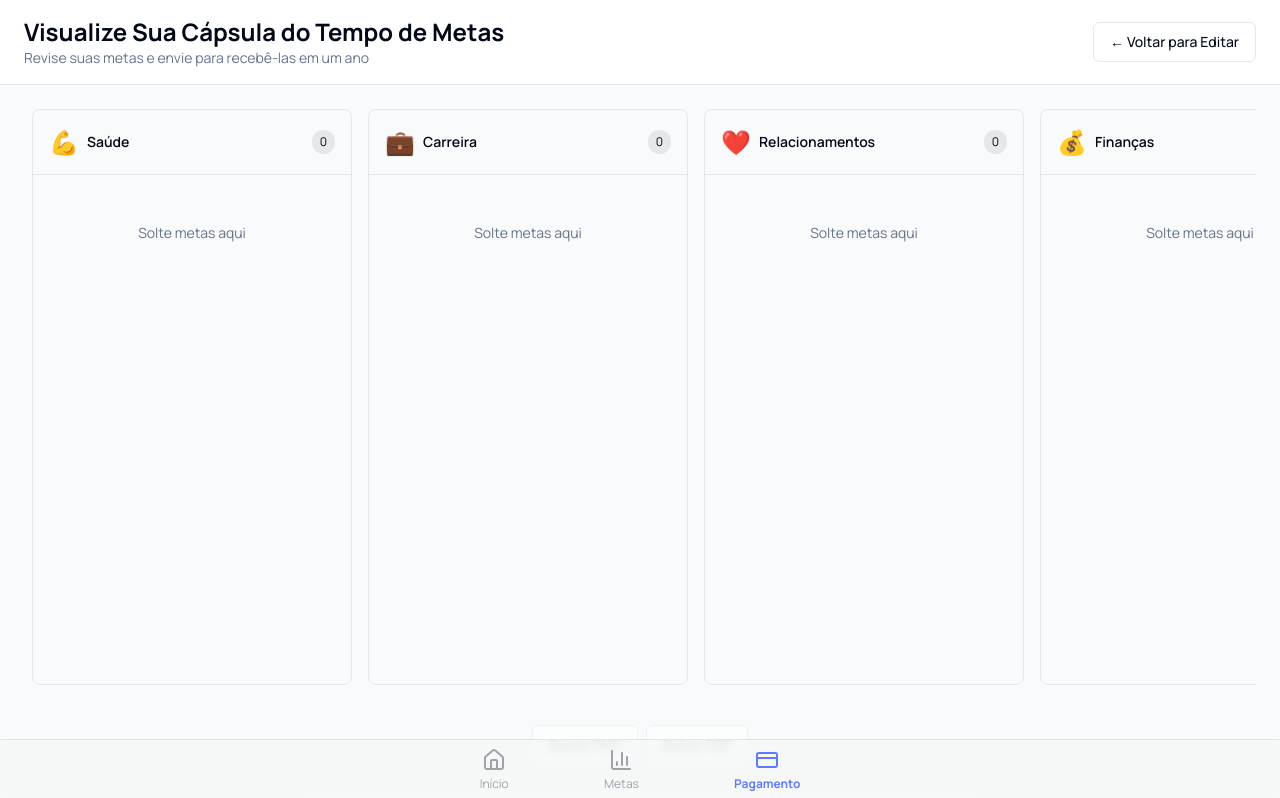
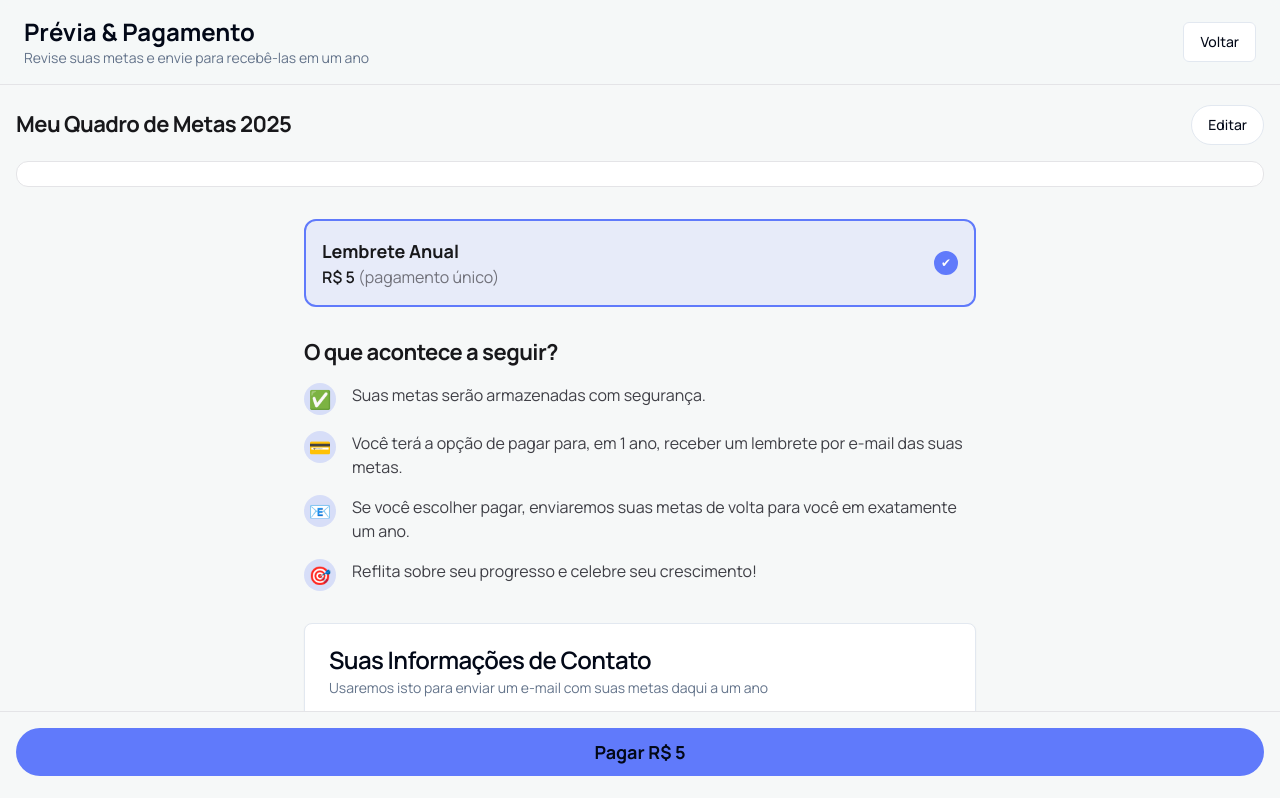
Before and after one commit to douglaschalegre/goals, a Next.js app: page /preview in a window 1280 px wide. Shown: the top 798 px of the page. Built offline with nearby package versions, Linux system fonts and the light colour scheme.

Commit message:
feat: refactor PreviewPage to use PreviewBoard component and remove export features

```diff
--- a/app/preview/page.tsx
+++ b/app/preview/page.tsx
@@ -3,51 +3,17 @@
 import React, { useState } from "react";
 import { useRouter } from "next/navigation";
 import { GoalsProvider, useGoals } from "@/lib/goals-context";
-import { KanbanBoard } from "@/components/kanban/KanbanBoard";
+import PreviewBoard from "@/components/preview/PreviewBoard";
 import { ContactForm } from "@/components/forms/ContactForm";
 import { Button } from "@/components/ui/button";
 import BottomNav from "@/components/ui/BottomNav";
-import {
-  exportKanbanToPNG,
-  exportKanbanToPDF,
-  downloadBlob,
-} from "@/lib/kanban-export";
+// Export features removed
 
 function PreviewPageContent() {
   const router = useRouter();
   const { kanbanData } = useGoals();
   const [isSubmitting, setIsSubmitting] = useState(false);
-  const [isExporting, setIsExporting] = useState(false);
-
-  const handleExportPNG = async () => {
-    setIsExporting(true);
-    try {
-      const blob = await exportKanbanToPNG();
-      if (blob) {
-        downloadBlob(blob, `goals-board-${Date.now()}.png`);
-      }
-    } catch (error) {
-      console.error("Export failed:", error);
-      alert("Falha ao exportar. Por favor, tente novamente.");
-    } finally {
-      setIsExporting(false);
-    }
-  };
-
-  const handleExportPDF = async () => {
-    setIsExporting(true);
-    try {
-      const blob = await exportKanbanToPDF();
-      if (blob) {
-        downloadBlob(blob, `goals-board-${Date.now()}.pdf`);
-      }
-    } catch (error) {
-      console.error("Export failed:", error);
-      alert("Falha ao exportar. Por favor, tente novamente.");
-    } finally {
-      setIsExporting(false);
-    }
-  };
+  const [variant, setVariant] = useState<"poster" | "gallery">("poster");
 
   const handleSubmit = async (contactData: {
     email: string;
@@ -62,23 +28,15 @@ function PreviewPageContent() {
     try {
       const response = await fetch("/api/submissions", {
         method: "POST",
-        headers: {
-          "Content-Type": "application/json",
-        },
+        headers: { "Content-Type": "application/json" },
         body: JSON.stringify({
           email: contactData.email,
           name: contactData.name,
           goalsData: kanbanData,
         }),
       });
-
-      if (!response.ok) {
-        throw new Error("Submission failed");
-      }
-
+      if (!response.ok) throw new Error("Submission failed");
       const { submissionId } = await response.json();
-
-      // Redirect to payment page
       router.push(`/payment/${submissionId}`);
     } catch (error) {
       console.error("Submission error:", error);
@@ -89,72 +47,146 @@ function PreviewPageContent() {
   };
 
   return (
-    <div className="min-h-screen bg-gray-50">
-      <header className="bg-white border-b border-gray-200 px-6 py-4">
+    <div className="min-h-screen bg-background-light dark:bg-background-dark">
+      <header className="sticky top-0 z-10 bg-background-light/80 px-6 py-4 backdrop-blur-sm dark:bg-background-dark/80 border-b border-zinc-200 dark:border-zinc-800">
         <div className="max-w-7xl mx-auto flex justify-between items-center">
           <div>
-            <h1 className="text-2xl font-bold">
-              Visualize Sua Cápsula do Tempo de Metas
-            </h1>
+            <h1 className="text-2xl font-bold">Prévia &amp; Pagamento</h1>
             <p className="text-sm text-muted-foreground">
               Revise suas metas e envie para recebê-las em um ano
             </p>
           </div>
           <Button variant="outline" onClick={() => router.push("/create")}>
-            ← Voltar para Editar
+            Voltar
           </Button>
         </div>
       </header>
 
-      <div className="max-w-full mx-auto p-6">
-        <div className="space-y-6">
-          {/* Kanban Preview */}
-          <div className="space-y-4">
-            <KanbanBoard readonly />
+      <main className="flex-grow px-4 pb-28">
+        <section className="mt-5 max-w-7xl mx-auto">
+          <div className="flex items-center justify-between">
+            <h2 className="text-[22px] font-bold leading-tight tracking-tight text-zinc-900 dark:text-white">
+              Meu Quadro de Metas {new Date().getFullYear()}
+            </h2>
+            <Button
+              variant="outline"
+              onClick={() => router.push("/create")}
+              className="rounded-full"
+            >
+              Editar
+            </Button>
+          </div>
+        </section>
 
-            <div className="flex gap-2 justify-center">
-              <Button
-                variant="outline"
-                onClick={handleExportPNG}
-                disabled={isExporting || kanbanData.goals.length === 0}
-              >
-                {isExporting ? "Exportando..." : "Baixar PNG"}
-              </Button>
-              <Button
-                variant="outline"
-                onClick={handleExportPDF}
-                disabled={isExporting || kanbanData.goals.length === 0}
-              >
-                {isExporting ? "Exportando..." : "Baixar PDF"}
-              </Button>
+        <section className="mt-4 max-w-7xl mx-auto">
+          <div className="rounded-xl border border-zinc-200 bg-white p-3 dark:border-zinc-800 dark:bg-zinc-900">
+            <div className="grid grid-cols-3 gap-2">
+              {kanbanData.goals.map((goal) => {
+                const hasImage = Boolean(goal.imageUrl);
+                return (
+                  <div
+                    key={goal.id}
+                    className={
+                      hasImage
+                        ? "aspect-square w-full rounded-lg bg-cover bg-center"
+                        : "flex items-center justify-center rounded-lg bg-zinc-100 p-2 text-center dark:bg-zinc-800"
+                    }
+                    style={
+                      hasImage
+                        ? { backgroundImage: `url(${goal.imageUrl})` }
+                        : undefined
+                    }
+                  >
+                    {!hasImage && (
+                      <p className="text-xs font-semibold text-zinc-900 dark:text-white">
+                        {goal.title}
+                      </p>
+                    )}
+                  </div>
+                );
+              })}
             </div>
           </div>
+        </section>
 
-          {/* Contact Form */}
-          <div className="max-w-2xl mx-auto">
-            <ContactForm onSubmit={handleSubmit} isSubmitting={isSubmitting} />
-
-            <div className="mt-6 p-4 bg-blue-50 border border-blue-200 rounded-lg">
-              <h3 className="font-semibold mb-2">O que acontece a seguir?</h3>
-              <ul className="text-sm space-y-2 text-gray-700">
-                <li>✅ Suas metas serão armazenadas com segurança</li>
-                <li>
-                  💳 Você terá a opção de pagar por um lembrete por e-mail de 1
-                  ano
-                </li>
-                <li>
-                  📧 Se você escolher pagar, enviaremos suas metas de volta para
-                  você em exatamente um ano
-                </li>
-                <li>
-                  🎯 Reflita sobre seu progresso e celebre seu crescimento!
-                </li>
-              </ul>
+        <section className="mt-8 max-w-2xl mx-auto">
+          <div className="rounded-xl border-2 border-primary bg-primary/10 p-4 dark:bg-primary/20">
+            <div className="flex items-center justify-between">
+              <div>
+                <h3 className="text-lg font-bold text-zinc-900 dark:text-white">
+                  Lembrete Anual
+                </h3>
+                <p className="font-semibold text-zinc-900 dark:text-white">
+                  R$ 5{" "}
+                  <span className="font-normal text-zinc-500 dark:text-zinc-400">
+                    (pagamento único)
+                  </span>
+                </p>
+              </div>
+              <div className="flex h-6 w-6 items-center justify-center rounded-full border-2 border-primary bg-primary">
+                <span className="text-xs text-white">✔</span>
+              </div>
             </div>
           </div>
-        </div>
+        </section>
+
+        <section className="mt-8 max-w-2xl mx-auto">
+          <h2 className="text-[22px] font-bold leading-tight tracking-tight text-zinc-900 dark:text-white">
+            O que acontece a seguir?
+          </h2>
+          <div className="mt-4 space-y-4">
+            <div className="flex items-start gap-4">
+              <div className="flex h-8 w-8 flex-shrink-0 items-center justify-center rounded-full bg-primary/20 text-lg">
+                ✅
+              </div>
+              <p className="text-zinc-700 dark:text-zinc-300">
+                Suas metas serão armazenadas com segurança.
+              </p>
+            </div>
+            <div className="flex items-start gap-4">
+              <div className="flex h-8 w-8 flex-shrink-0 items-center justify-center rounded-full bg-primary/20 text-lg">
+                💳
+              </div>
+              <p className="text-zinc-700 dark:text-zinc-300">
+                Você terá a opção de pagar para, em 1 ano, receber um lembrete
+                por e-mail das suas metas.
+              </p>
+            </div>
+            <div className="flex items-start gap-4">
+              <div className="flex h-8 w-8 flex-shrink-0 items-center justify-center rounded-full bg-primary/20 text-lg">
+                📧
+              </div>
+              <p className="text-zinc-700 dark:text-zinc-300">
+                Se você escolher pagar, enviaremos suas metas de volta para você
+                em exatamente um ano.
+              </p>
+            </div>
+            <div className="flex items-start gap-4">
+              <div className="flex h-8 w-8 flex-shrink-0 items-center justify-center rounded-full bg-primary/20 text-lg">
+                🎯
+              </div>
+              <p className="text-zinc-700 dark:text-zinc-300">
+                Reflita sobre seu progresso e celebre seu crescimento!
+              </p>
+            </div>
+          </div>
+        </section>
+
+        <section className="mt-8 max-w-2xl mx-auto">
+          <ContactForm onSubmit={handleSubmit} isSubmitting={isSubmitting} />
+        </section>
+      </main>
+
+      <div className="fixed bottom-0 left-0 right-0 border-t border-zinc-200 bg-background-light px-4 pb-6 pt-4 dark:border-zinc-800 dark:bg-background-dark">
+        <Button
+          className="w-full rounded-full bg-primary py-6 text-lg font-bold"
+          onClick={() =>
+            alert("Preencha seus dados acima para continuar ao pagamento.")
+          }
+        >
+          Pagar R$ 5
+        </Button>
       </div>
-      <BottomNav />
     </div>
   );
 }
--- /dev/null
+++ b/components/preview/PreviewBoard.tsx
@@ -0,0 +1,143 @@
+"use client";
+
+import React, { useMemo } from "react";
+import Image from "next/image";
+import type { IGoal } from "@/types/goals";
+import { getIconComponent } from "@/components/shared/IconPicker";
+
+type Variant = "poster" | "gallery";
+
+export default function PreviewBoard({
+  goals,
+  variant = "poster",
+}: {
+  goals: IGoal[];
+  variant?: Variant;
+}) {
+  const orderedGoals = useMemo(
+    () => goals.slice().sort((a, b) => (a.order ?? 0) - (b.order ?? 0)),
+    [goals]
+  );
+
+  if (variant === "gallery") {
+    return (
+      <div className="w-full">
+        <div className="columns-1 sm:columns-2 lg:columns-3 gap-4 [column-fill:_balance]">
+          {orderedGoals.map((goal) => {
+            const Icon = getIconComponent(goal.icon);
+            const hasImage = Boolean(goal.imageUrl);
+            return (
+              <div
+                key={goal.id}
+                className="break-inside-avoid mb-4 rounded-xl border border-zinc-200 bg-white shadow-sm overflow-hidden dark:bg-zinc-900 dark:border-zinc-800"
+              >
+                {hasImage && (
+                  <div className="relative w-full aspect-[4/3]">
+                    <Image
+                      src={goal.imageUrl!}
+                      alt={goal.title}
+                      fill
+                      className="object-cover"
+                    />
+                  </div>
+                )}
+                {!hasImage && Icon && (
+                  <div className="flex items-center justify-center h-40 bg-zinc-100 dark:bg-zinc-800">
+                    <Icon className="w-12 h-12 text-zinc-500" />
+                  </div>
+                )}
+                <div className="p-4">
+                  <h3 className="font-semibold text-zinc-900 dark:text-white">
+                    {goal.title}
+                  </h3>
+                  {goal.description && (
+                    <p className="mt-1 text-sm text-zinc-600 dark:text-zinc-400">
+                      {goal.description}
+                    </p>
+                  )}
+                  <div className="mt-3 flex items-center gap-2">
+                    <span className="text-xs px-2 py-1 rounded-full bg-zinc-100 text-zinc-600 dark:bg-zinc-800 dark:text-zinc-300">
+                      {goal.category}
+                    </span>
+                  </div>
+                </div>
+              </div>
+            );
+          })}
+        </div>
+      </div>
+    );
+  }
+
+  // poster variant: single board 16:9, top 3 goals highlighted
+  const topGoals = orderedGoals.slice(0, 3);
+  const otherGoals = orderedGoals.slice(3);
+
+  return (
+    <div className="mx-auto max-w-6xl">
+      <div className="relative w-full aspect-[16/9] rounded-2xl border border-zinc-200 bg-gradient-to-br from-white to-zinc-50 p-6 shadow-md dark:from-zinc-900 dark:to-zinc-950 dark:border-zinc-800">
+        <div className="absolute inset-0 pointer-events-none rounded-2xl" />
+        <div className="grid grid-cols-1 md:grid-cols-3 gap-4 h-full">
+          <div className="md:col-span-2 grid grid-cols-1 sm:grid-cols-3 gap-4">
+            {topGoals.map((goal) => {
+              const Icon = getIconComponent(goal.icon);
+              const hasImage = Boolean(goal.imageUrl);
+              return (
+                <div
+                  key={goal.id}
+                  className="rounded-xl overflow-hidden bg-white border border-zinc-200 shadow-sm dark:bg-zinc-900 dark:border-zinc-800"
+                >
+                  {hasImage ? (
+                    <div className="relative w-full aspect-[4/3]">
+                      <Image
+                        src={goal.imageUrl!}
+                        alt={goal.title}
+                        fill
+                        className="object-cover"
+                      />
+                    </div>
+                  ) : (
+                    <div className="flex items-center justify-center h-32 bg-zinc-100 dark:bg-zinc-800">
+                      {Icon && <Icon className="w-10 h-10 text-zinc-500" />}
+                    </div>
+                  )}
+                  <div className="p-4">
+                    <h3 className="text-lg font-bold text-zinc-900 dark:text-white">
+                      {goal.title}
+                    </h3>
+                    {goal.description && (
+                      <p className="mt-1 text-sm text-zinc-600 dark:text-zinc-400 line-clamp-2">
+                        {goal.description}
+                      </p>
+                    )}
+                  </div>
+                </div>
+              );
+            })}
+          </div>
+          <div className="flex flex-col gap-3">
+            {otherGoals.map((goal) => (
+              <div
+                key={goal.id}
+                className="rounded-xl bg-white border border-zinc-200 p-3 shadow-sm dark:bg-zinc-900 dark:border-zinc-800"
+              >
+                <p className="font-medium text-zinc-900 dark:text-white line-clamp-1">
+                  {goal.title}
+                </p>
+                {goal.description && (
+                  <p className="text-xs text-zinc-600 dark:text-zinc-400 line-clamp-2">
+                    {goal.description}
+                  </p>
+                )}
+              </div>
+            ))}
+          </div>
+        </div>
+        <div className="absolute bottom-4 left-6 right-6 flex items-center justify-between text-xs text-zinc-500">
+          <span>Quadro de Metas · {new Date().getFullYear()}</span>
+          <span>Total: {orderedGoals.length}</span>
+        </div>
+      </div>
+    </div>
+  );
+}
```
